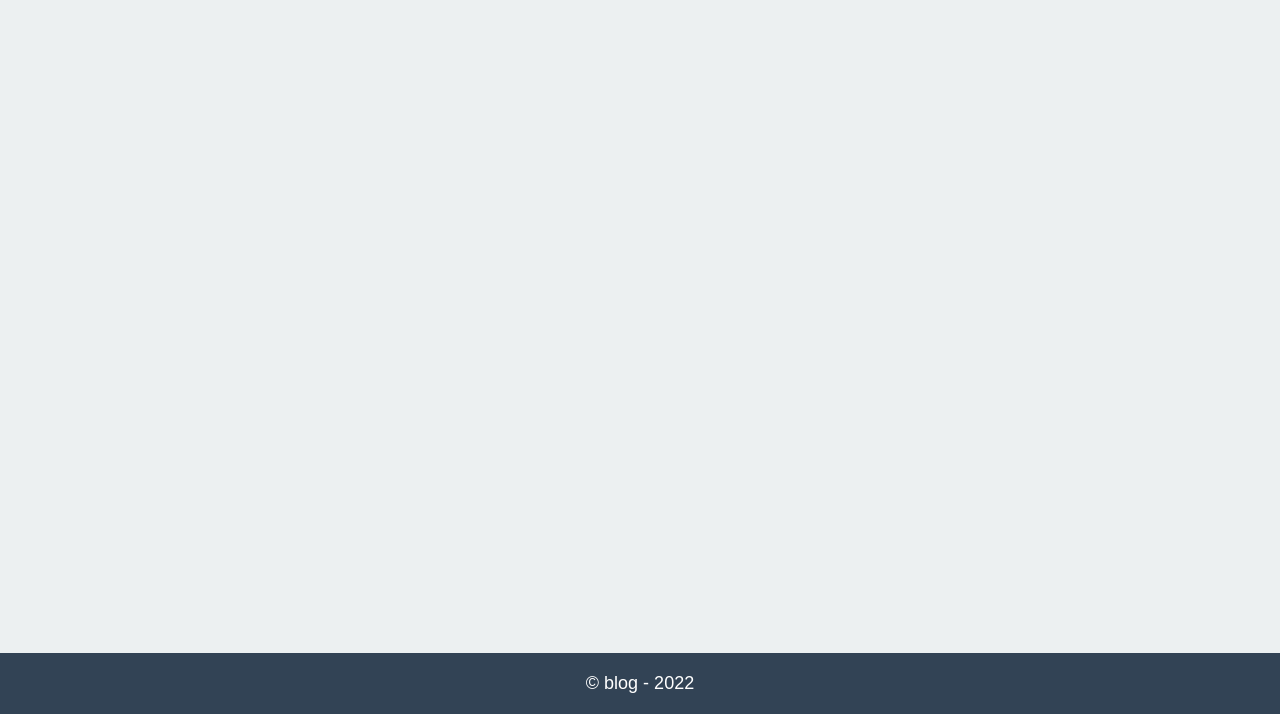
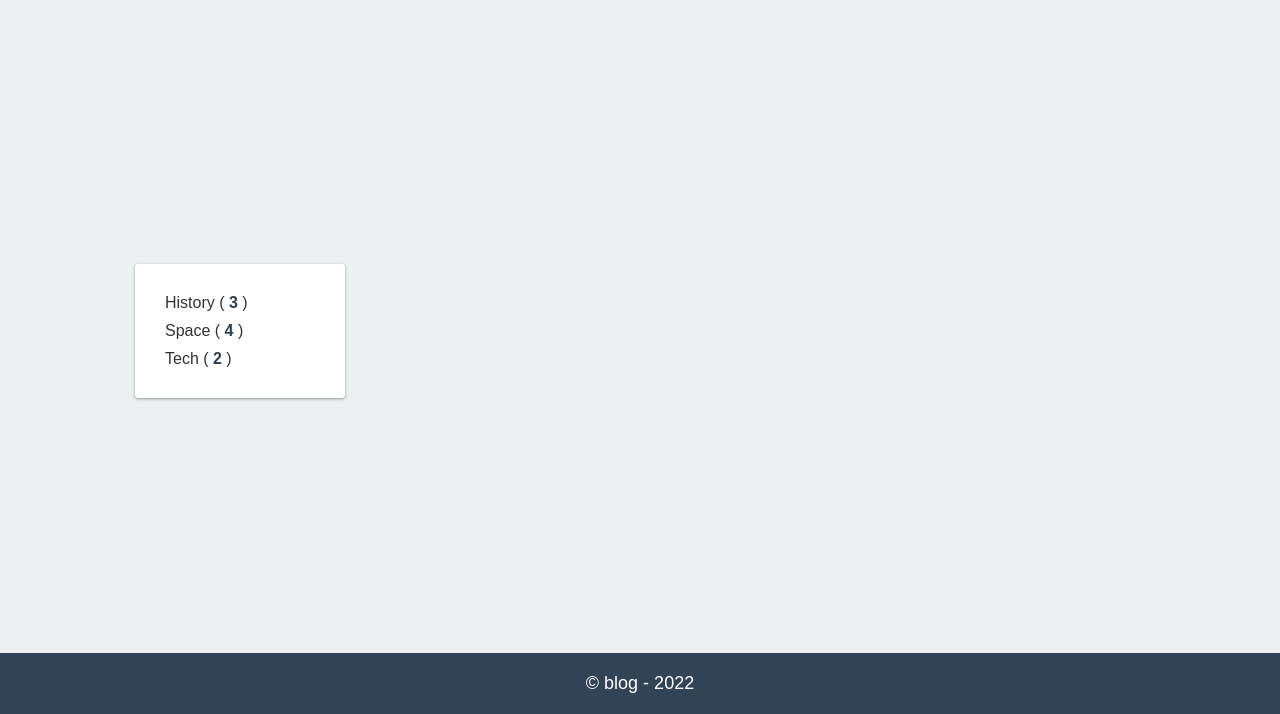
Before and after one commit to oldu73/blog-001, a website built with webpack: page src/index.html in a window 1280 px wide. Shown: the part 86-800 px from the top of the page. Built offline with nearby package versions, Linux system fonts and the light colour scheme; no server answers; a web font is replaced by a local one.

Commit message:
design of sidebar menu html and scss

```diff
--- a/src/assets/styles/_base.scss
+++ b/src/assets/styles/_base.scss
@@ -43,3 +43,7 @@ a {
   color: var(--text);
   text-decoration: none;
 }
+
+strong {
+  color: var(--accent);
+}
--- a/src/index.html
+++ b/src/index.html
@@ -33,6 +33,13 @@
         </div>
       </header>
       <div class="content">
+        <div class="sidebar">
+          <ul class="categories">
+            <li>History ( <strong>3</strong> )</li>
+            <li>Space ( <strong>4</strong> )</li>
+            <li>Tech ( <strong>2</strong> )</li>
+          </ul>
+        </div>
         <div class="articles-container"></div>
       </div>
       <footer>© blog - 2022</footer>
--- a/src/index.scss
+++ b/src/index.scss
@@ -3,12 +3,35 @@
 .content {
   display: flex;
   justify-content: center;
-  align-items: center;
+  align-items: flex-start;
+  padding-top: 5rem;
   width: 100vw;
+  .sidebar {
+    flex: 0 0 25rem;
+    padding: 0 2rem 2rem 2rem;
+    .categories {
+      padding: 2rem;
+      background: white;
+      border-radius: 0.3rem;
+      box-shadow: var(--box-shadow);
+      li {
+        margin: 1rem;
+        transition: color 0.2s;
+        cursor: pointer;
+        &:hover {
+          color: var(--primary);
+          strong {
+            color: var(--primary);
+          }
+        }
+      }
+    }
+  }
   .articles-container {
-    max-width: 800px;
+    max-width: 80rem;
+    flex: 1;
     width: 100%;
-    margin: 5rem 0 10rem 0;
+    margin: 0 0 10rem 0;
     .article {
       background: white;
       padding: 0 5rem;
```
